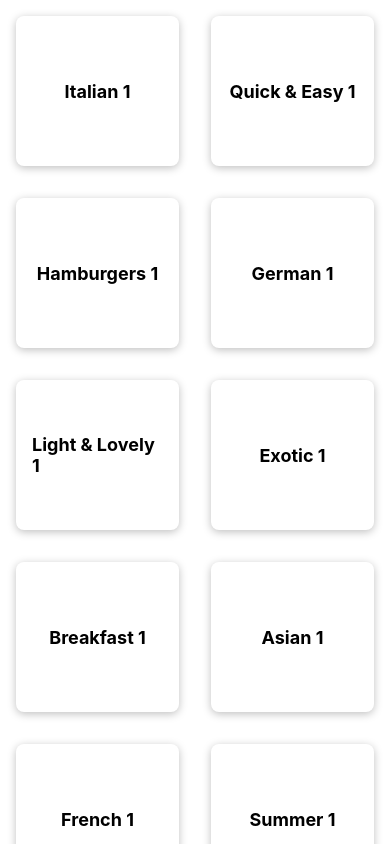
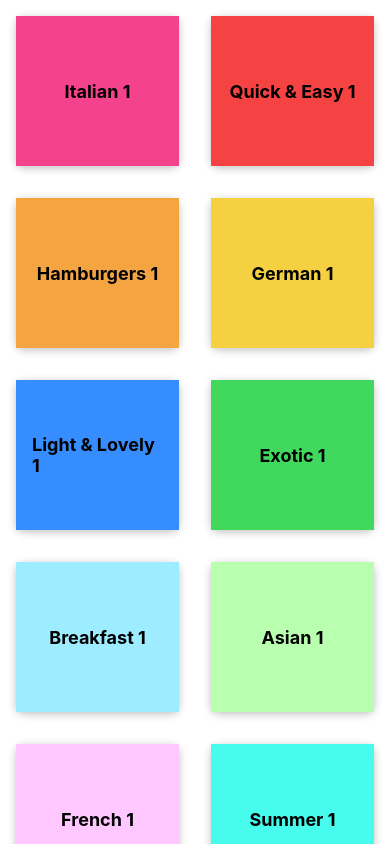
Before and after one commit to jorgedelamora/meals-app, a React Native app: screen / in a window 390 px wide. Built offline with nearby package versions, Linux system fonts and the light colour scheme.

Commit message:
finished initial stylings

```diff
--- a/App.js
+++ b/App.js
@@ -1,9 +1,10 @@
-import { StyleSheet, Text } from 'react-native';
+import { StyleSheet, StatusBar } from 'react-native';
 import Categories from './screens/Categories';
 
 export default function App() {
   return (
     <>
+    <StatusBar style='light' />
     <Categories/>
     </>
   );
--- a/app.json
+++ b/app.json
@@ -6,6 +6,7 @@
     "orientation": "portrait",
     "icon": "./assets/icon.png",
     "userInterfaceStyle": "light",
+    "backgroundColor": "#000000",
     "splash": {
       "image": "./assets/splash.png",
       "resizeMode": "contain",
--- a/components/CategoryGridTile.js
+++ b/components/CategoryGridTile.js
@@ -4,8 +4,8 @@ import React from 'react'
 const CategoryGridTile = ({title, color}) => {
   return (
     <View style={styles.container}>
-        <Pressable style={({pressed}) => [styles.pressable, pressed && Platform.OS === 'ios' ? styles.pressablePressed : {}]} android_ripple={{color: '#ccc'}} >
-            <View style={styles.innerContainer}>
+        <Pressable style={({pressed}) => [styles.pressable, pressed ? styles.pressablePressed : {}]} android_ripple={{color: '#ccc'}} >
+            <View style={[styles.innerContainer, {backgroundColor: color}]}>
                 <Text style={styles.title}>{title} 1</Text>
             </View>
         </Pressable>
```
